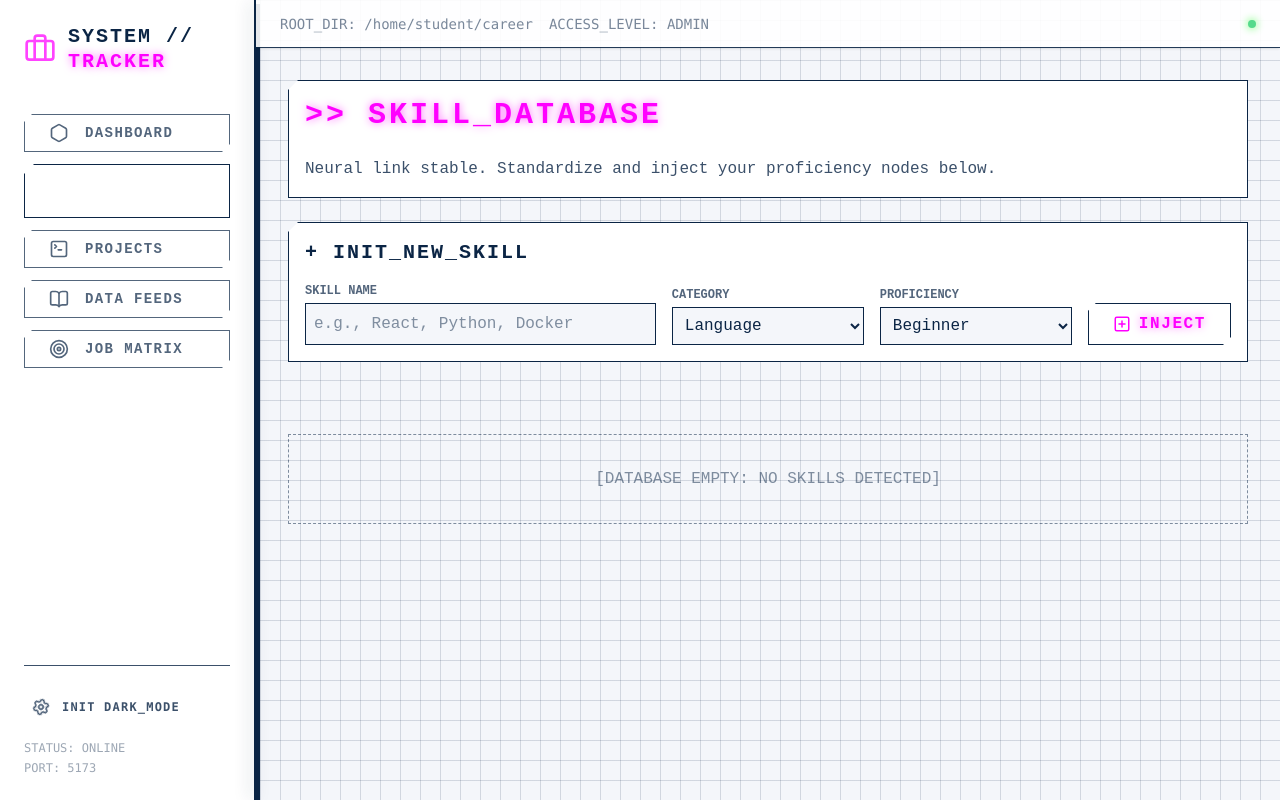
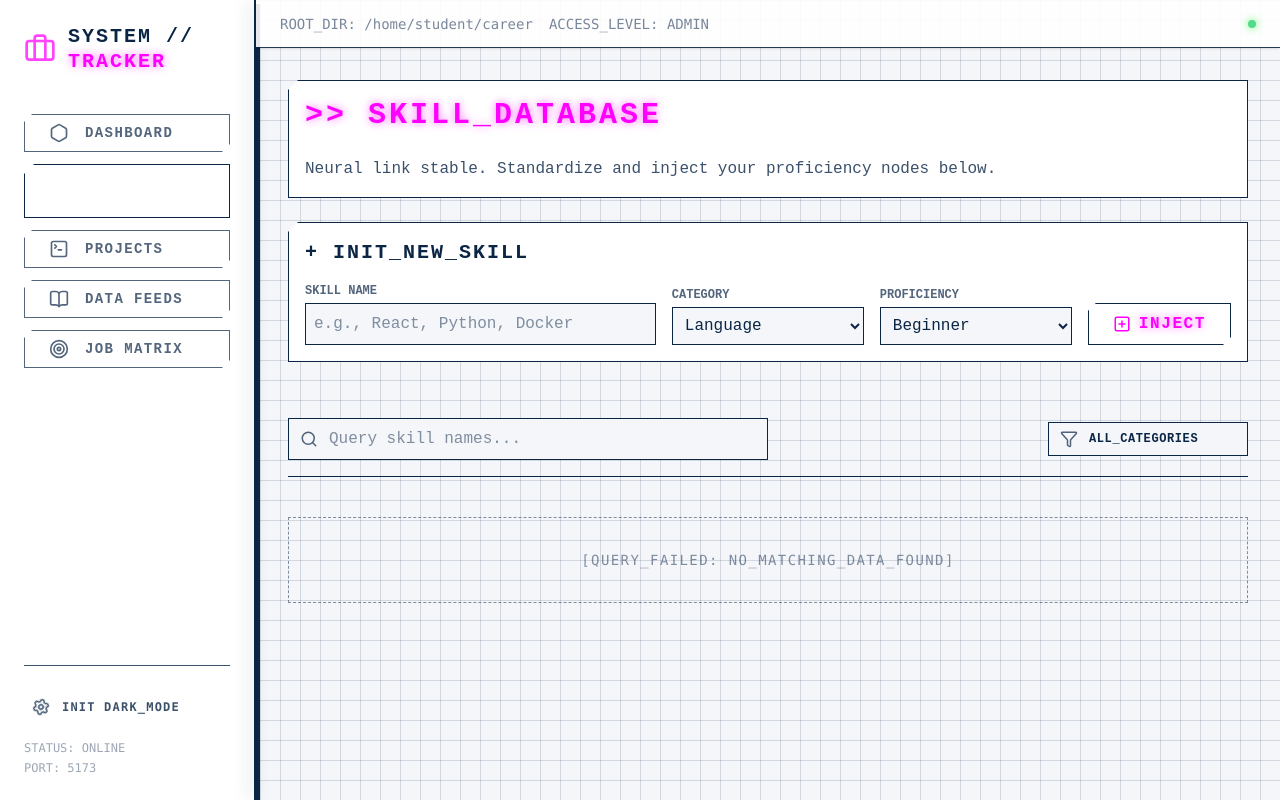
Before and after one commit to Vasiok11/pw-lab6, a React (Vite) app: page /skills in a window 1280 px wide. Built offline with nearby package versions, Linux system fonts and the light colour scheme.

Commit message:
feat: implement realtime search and category filtering for skills grid

```diff
--- a/src/pages/Skills.jsx
+++ b/src/pages/Skills.jsx
@@ -1,9 +1,21 @@
+import { useState, useMemo } from 'react';
 import AddSkillForm from '../components/AddSkillForm';
 import SkillCard from '../components/SkillCard';
 import { useStore } from '../store/useStore';
+import { Search, Filter } from 'lucide-react';
 
 export default function Skills() {
   const skills = useStore((state) => state.skills);
+  const [searchQuery, setSearchQuery] = useState('');
+  const [categoryFilter, setCategoryFilter] = useState('All');
+
+  const filteredSkills = useMemo(() => {
+    return skills.filter((skill) => {
+      const matchesSearch = skill.name.toLowerCase().includes(searchQuery.toLowerCase());
+      const matchesCategory = categoryFilter === 'All' || skill.category === categoryFilter;
+      return matchesSearch && matchesCategory;
+    });
+  }, [skills, searchQuery, categoryFilter]);
 
   return (
     <div className="flex flex-col gap-6">
@@ -19,16 +31,50 @@ export default function Skills() {
       {/* Render the form here! */}
       <AddSkillForm />
 
-      {/* Render the grid of skills */}
-      {skills.length > 0 ? (
+      {/* Search and Filters Toolbar */}
+      <div className="w-full flex  flex-col md:flex-row gap-4 items-center justify-between border-b border-[var(--border-accent)] border-opacity-30 pb-4">
+
+        {/* Search Bar */}
+        <div className="relative w-full md:w-1/2">
+          <Search size={18} className="absolute left-3 top-1/2 transform -translate-y-1/2 text-[var(--border-accent)] opacity-70" />
+          <input
+            type="text"
+            placeholder="Query skill names..."
+            value={searchQuery}
+            onChange={(e) => setSearchQuery(e.target.value)}
+            className="w-full bg-[var(--bg-primary)] border border-[var(--border-accent)] pl-10 pr-4 py-2 text-[var(--text-primary)] outline-none focus:shadow-[var(--shadow-accent)] transition-shadow placeholder-opacity-40"
+          />
+        </div>
+
+        {/* Category Filter */}
+        <div className="relative w-full md:w-auto min-w-[200px]">
+          <Filter size={18} className="absolute left-3 top-1/2 transform -translate-y-1/2 text-[var(--border-accent)] opacity-70 pointer-events-none" />
+          <select
+            value={categoryFilter}
+            onChange={(e) => setCategoryFilter(e.target.value)}
+            className="w-full appearance-none bg-[var(--bg-primary)] border border-[var(--border-accent)] pl-10 pr-8 py-2 text-[var(--text-primary)] outline-none focus:shadow-[var(--shadow-accent)] transition-shadow cursor-pointer uppercase text-xs font-bold tracking-wider"
+          >
+            <option value="All">ALL_CATEGORIES</option>
+            <option value="Language">LANGUAGE</option>
+            <option value="Framework">FRAMEWORK</option>
+            <option value="Database">DATABASE</option>
+            <option value="Tools">DEV_TOOLS</option>
+            <option value="Soft Skill">SOFT_SKILLS</option>
+          </select>
+        </div>
+
+      </div>
+
+      {/* Render the filtered grid of skills */}
+      {filteredSkills.length > 0 ? (
         <div className="grid grid-cols-1 md:grid-cols-2 lg:grid-cols-3 gap-6 mt-4">
-          {skills.map((skill) => (
+          {filteredSkills.map((skill) => (
             <SkillCard key={skill.id} skill={skill} />
           ))}
         </div>
       ) : (
-        <div className="p-8 text-center opacity-50 border border-dashed border-[var(--border-accent)] mt-4">
-          [DATABASE EMPTY: NO SKILLS DETECTED]
+        <div className="p-8 text-center opacity-50 border border-dashed border-[var(--border-accent)] mt-4 font-mono uppercase tracking-widest text-sm">
+          [QUERY_FAILED: NO_MATCHING_DATA_FOUND]
         </div>
       )}
     </div>
```
